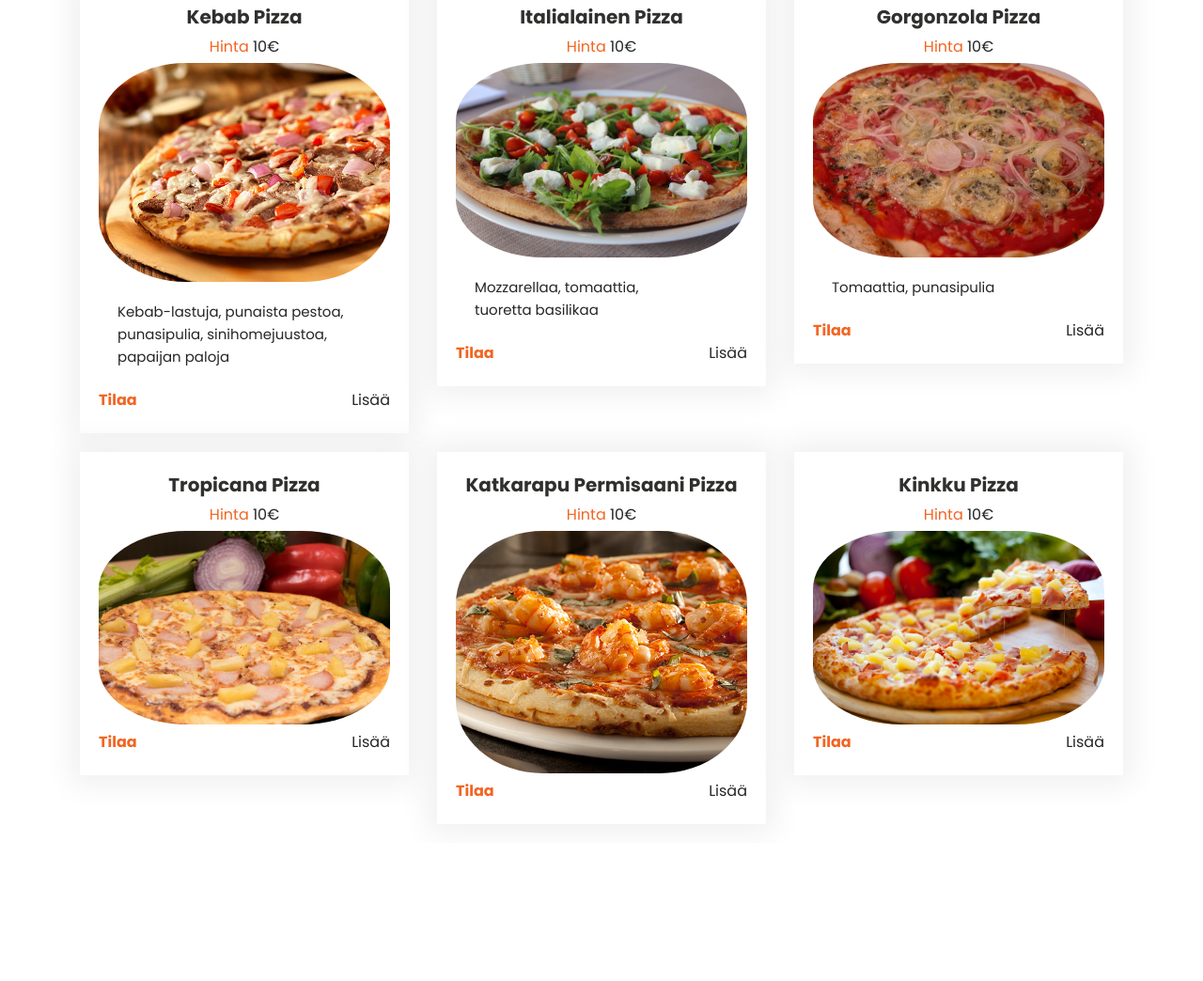
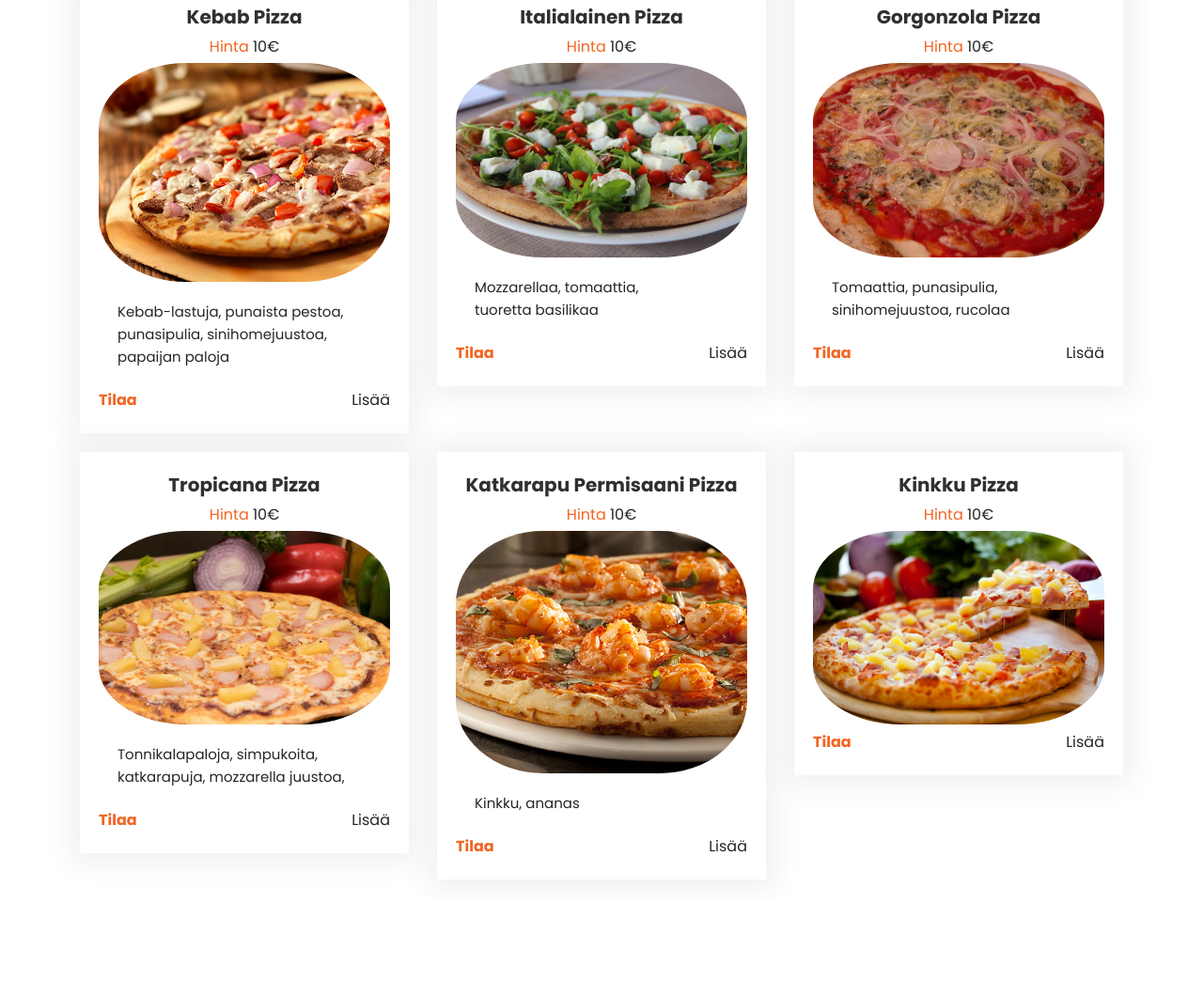
Before and after one commit to ottoschool/pizzasivusto, a plain HTML site: page index.html in a window 1280 px wide. Shown: the part 1856-2900 px from the top of the page at 94% size. Drawn offline with nearby package versions, Linux system fonts and the light colour scheme; files whose address does not match are found by name.

Commit message:
täytteet

```diff
--- a/index.html
+++ b/index.html
@@ -240,7 +240,7 @@
                                  <h4 class="shirt_text">Gorgonzola Pizza</h4>
                                  <p class="Hinta_text">Hinta  <span style="color: #262626;">10€</span></p>
                                  <div class="pizza_img"><img src="images/Gorgonzola-pizza.jpg"></div>
-                                 <p style="color: #262626;">Tomaattia, punasipulia</span></p>
+                                 <p style="color: #262626;">Tomaattia, punasipulia, <br>sinihomejuustoa, rucolaa</span></p>
                                  <div class="btn_main">
                                     <div class="buy_bt"><a href="#">Tilaa</a></div>
                                     <div class="seemore_bt"><a href="#">Lisää</a></div>
@@ -252,6 +252,7 @@
                                  <h4 class="shirt_text">Tropicana Pizza</h4>
                                  <p class="Hinta_text">Hinta  <span style="color: #262626;">10€</span></p>
                                  <div class="pizza_img"><img src="images/Tropicana-pizza.jpg"></div>
+                                 <p style="color: #262626;">Tonnikalapaloja, simpukoita, <br>katkarapuja, mozzarella juustoa,<br></span></p>
                                  <div class="btn_main">
                                     <div class="buy_bt"><a href="#">Tilaa</a></div>
                                     <div class="seemore_bt"><a href="#">Lisää</a></div>
@@ -263,6 +264,7 @@
                                     <h4 class="shirt_text">Katkarapu Permisaani Pizza</h4>
                                     <p class="Hinta_text">Hinta  <span style="color: #262626;">10€</span></p>
                                     <div class="pizza_img"><img src="images/katkarapu-ja-parmesaanipizzaa.jpg"></div>
+                                    <p style="color: #262626;">Kinkku, ananas</span></p>
                                     <div class="btn_main">
                                        <div class="buy_bt"><a href="#">Tilaa</a></div>
                                        <div class="seemore_bt"><a href="#">Lisää</a></div>
```
